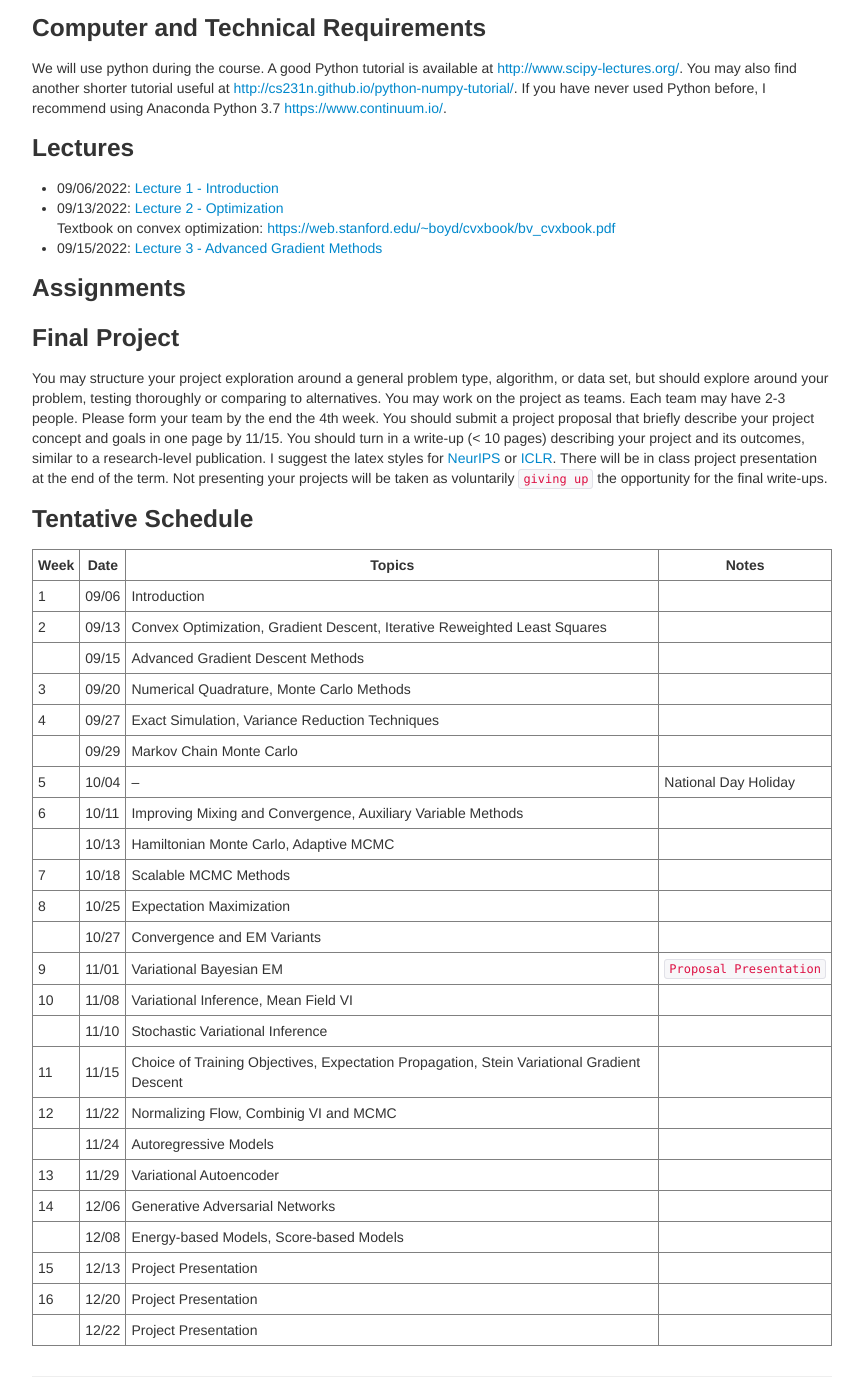
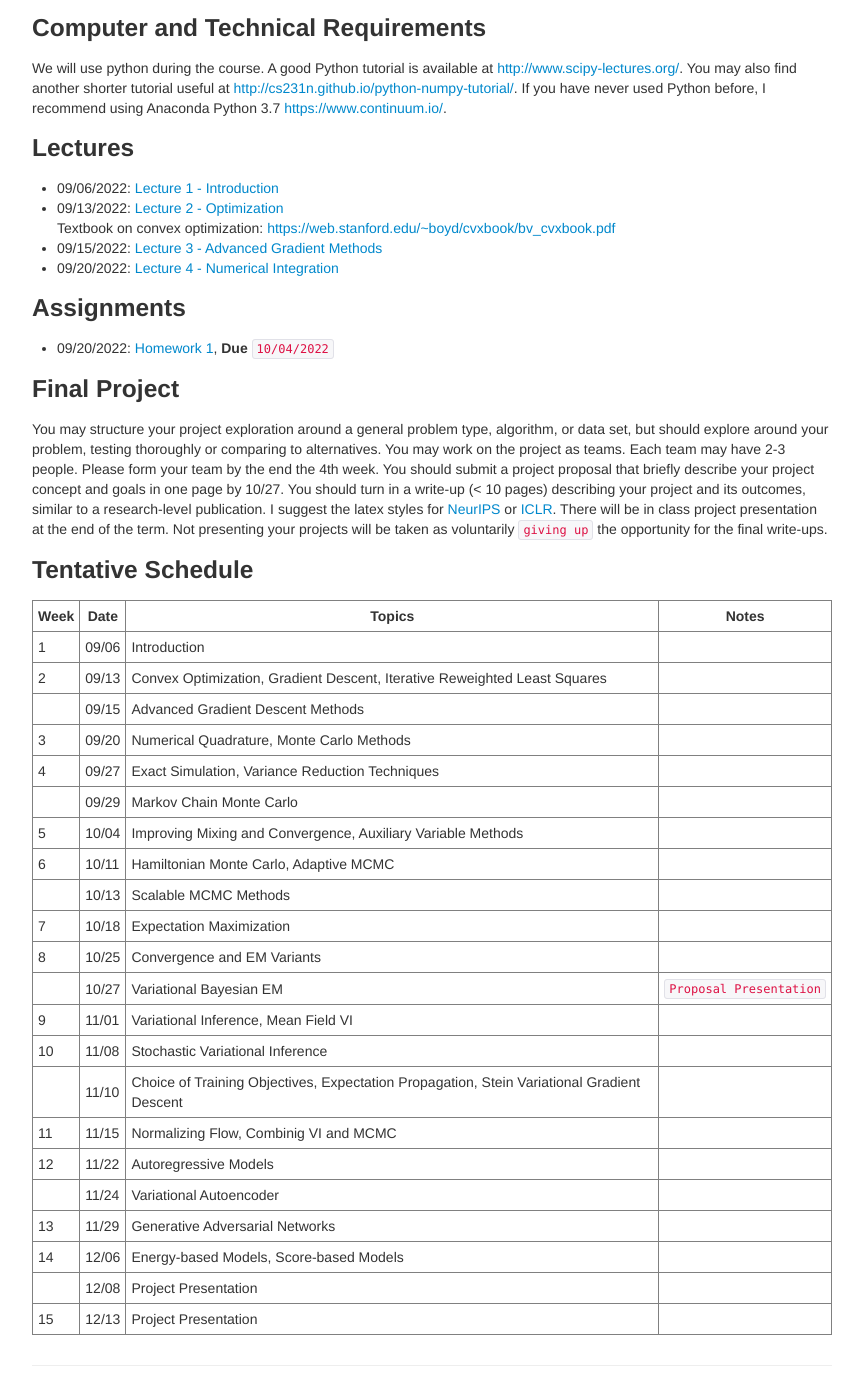
Before and after one commit to zcrabbit/zcrabbit.github.io, a Jekyll site: the page built from courses/smcm-f22.md, in a window 1280 px wide and 1400 px high, scrolled down 965 px. Shown: the whole window, without its empty margins (208-1071 px from the left). Built offline with Jekyll 4.4.1, drawn with Linux system fonts in a browser that asks for light colours.

Commit message:
lecture 4 and homework 1 out

```diff
--- a/courses/smcm-f22.md
+++ b/courses/smcm-f22.md
@@ -41,13 +41,15 @@ We will use python during the course. A good Python tutorial is available at <ht
 - 09/13/2022: [Lecture 2 - Optimization]({{sites.baseurl}}/static/slides/smcm_fall22/lec02.pdf)
   Textbook on convex optimization: <https://web.stanford.edu/~boyd/cvxbook/bv_cvxbook.pdf>
 - 09/15/2022: [Lecture 3 - Advanced Gradient Methods]({{sites.baseurl}}/static/slides/smcm_fall22/lec03.pdf)
+- 09/20/2022: [Lecture 4 - Numerical Integration]({{sites.baseurl}}/static/slides/smcm_fall22/lec04.pdf)
 
 ### Assignments
+- 09/20/2022: [Homework 1]({{sites.baseurl}}/static/slides/smcm_fall22/hw01.pdf), **Due** `10/04/2022`
 
 
 
 ### Final Project
-You may structure your project exploration around a general problem type, algorithm, or data set, but should explore around your problem, testing thoroughly or comparing to alternatives. You may work on the project as teams. Each team may have 2-3 people. Please form your team by the end the 4th week. You should submit a project proposal that briefly describe your project concept and goals in one page by 11/15. You should turn in a write-up (< 10 pages) describing your project and its outcomes, similar to a research-level publication. I suggest the latex styles for [NeurIPS](https://nips.cc/Conferences/2019/PaperInformation/StyleFiles) or [ICLR](https://iclr.cc/Conferences/2019/CallForPapers). There will be in class project presentation at the end of the term. Not presenting your projects will be taken as voluntarily `giving up` the opportunity for the final write-ups.
+You may structure your project exploration around a general problem type, algorithm, or data set, but should explore around your problem, testing thoroughly or comparing to alternatives. You may work on the project as teams. Each team may have 2-3 people. Please form your team by the end the 4th week. You should submit a project proposal that briefly describe your project concept and goals in one page by 10/27. You should turn in a write-up (< 10 pages) describing your project and its outcomes, similar to a research-level publication. I suggest the latex styles for [NeurIPS](https://nips.cc/Conferences/2019/PaperInformation/StyleFiles) or [ICLR](https://iclr.cc/Conferences/2019/CallForPapers). There will be in class project presentation at the end of the term. Not presenting your projects will be taken as voluntarily `giving up` the opportunity for the final write-ups.
 
 
 
@@ -61,21 +63,19 @@ You may structure your project exploration around a general problem type, algori
 | 3     |09/20 | Numerical Quadrature, Monte Carlo Methods|  <!--PS1 out, due 10/14-->
 | 4     |09/27 | Exact Simulation, Variance Reduction Techniques|    |
 |       |09/29 | Markov Chain Monte Carlo |     |
-| 5     |10/04 | -- |  National Day Holiday |
-| 6     |10/11 | Improving Mixing and Convergence, Auxiliary Variable Methods|       <!--PS2 out, due 10/23-->
-|       |10/13 | Hamiltonian Monte Carlo, Adaptive MCMC|     |
-| 7     |10/18 | Scalable MCMC Methods  |       |
-| 8     |10/25 | Expectation Maximization |         |
-|       |10/27 | Convergence and EM Variants |       <!--PS3 out, due 11/11  -->
-| 9     |11/01 | Variational Bayesian EM |        `Proposal Presentation`
-| 10    |11/08 | Variational Inference, Mean Field VI |      |
-|       |11/10 | Stochastic Variational Inference |      |
-| 11    |11/15 | Choice of Training Objectives, Expectation Propagation, Stein Variational Gradient Descent |        <!-- PS4 out, due 12/02 -->
-| 12    |11/22 | Normalizing Flow, Combinig VI and MCMC |          |
-|       |11/24 | Autoregressive Models |       |
-| 13    |11/29 | Variational Autoencoder  |    |
-| 14    |12/06 | Generative Adversarial Networks |     |
-|       |12/08 | Energy-based Models, Score-based Models |     |
+| 5     |10/04 | Improving Mixing and Convergence, Auxiliary Variable Methods |   |
+| 6     |10/11 | Hamiltonian Monte Carlo, Adaptive MCMC|       <!--PS2 out, due 10/23-->
+|       |10/13 | Scalable MCMC Methods|     |
+| 7     |10/18 | Expectation Maximization |       |
+| 8     |10/25 | Convergence and EM Variants |         |
+|       |10/27 | Variational Bayesian EM |  `Proposal Presentation`
+| 9     |11/01 | Variational Inference, Mean Field VI |
+| 10    |11/08 | Stochastic Variational Inference |      |
+|       |11/10 | Choice of Training Objectives, Expectation Propagation, Stein Variational Gradient Descent |      |
+| 11    |11/15 | Normalizing Flow, Combinig VI and MCMC |
+| 12    |11/22 | Autoregressive Models |          |
+|       |11/24 | Variational Autoencoder |       |
+| 13    |11/29 | Generative Adversarial Networks  |    |
+| 14    |12/06 | Energy-based Models, Score-based Models |     |
+|       |12/08 | Project Presentation  |     |
 | 15    |12/13 | Project Presentation  |    |
-| 16    |12/20 | Project Presentation  |    |
-|       |12/22 | Project Presentation  |    |
```
Also changed, not shown: 2 other files.
